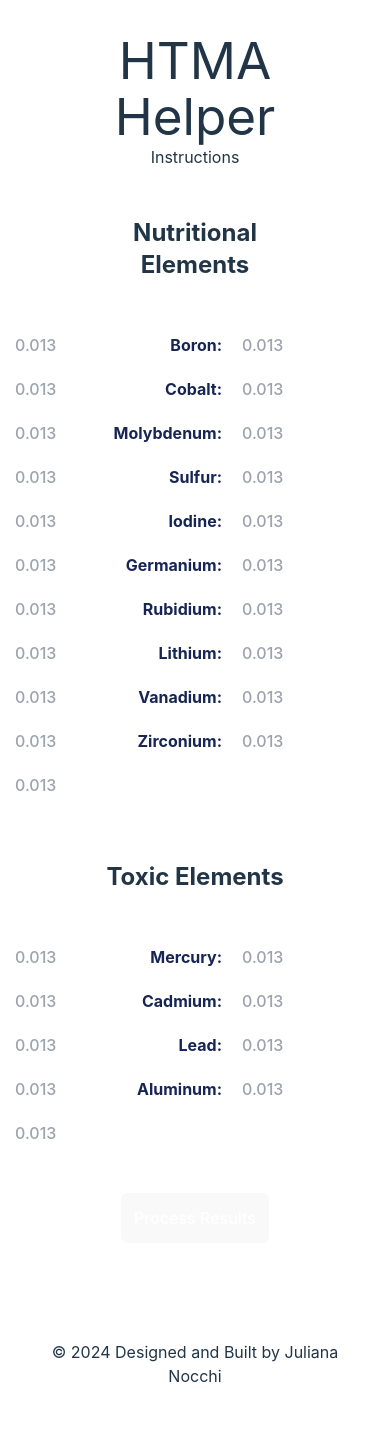
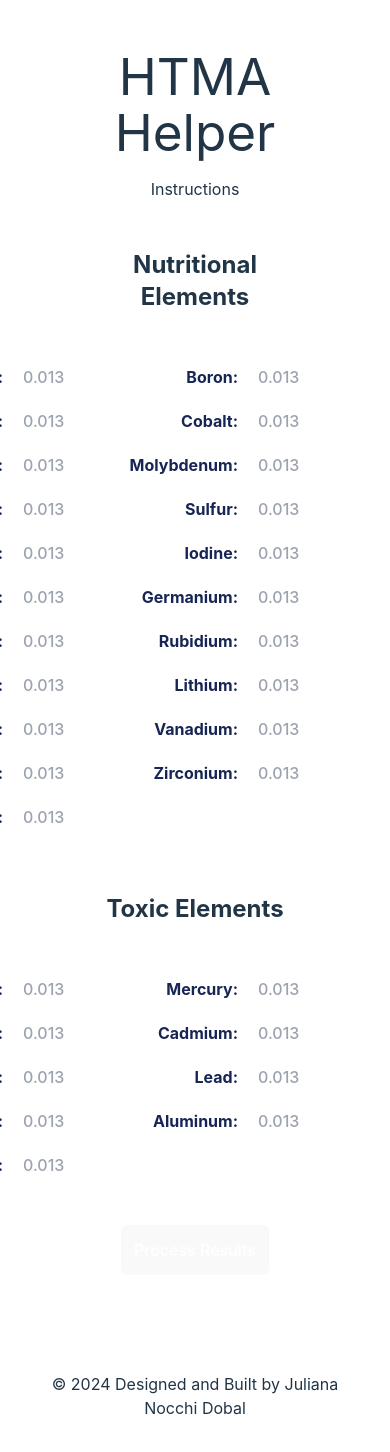
Before and after one commit to junocchi/htma-mapper, a React (Vite) app: page / in a window 390 px wide. Shown: the top 1452 px of the page. Built offline with nearby package versions, Linux system fonts and the light colour scheme.

Commit message:
add upload PDF button and fix elimination table responsiveness

```diff
--- a/src/App.css
+++ b/src/App.css
@@ -3,9 +3,11 @@
 @tailwind utilities;
 
 #root {
-  max-width: 1280px;
+  /* don't change - defined based on the elimination table */
+  max-width: 977px;
   margin: 0 auto;
   padding: 2rem;
+  width: 100%;
   text-align: center;
 }
 
--- a/src/App.tsx
+++ b/src/App.tsx
@@ -1,6 +1,6 @@
 import "./App.css";
 import { Footer } from "./components/Footer/Footer";
-import MineralsForm from "./components/MineralsForm/MineralsForm";
+import { MineralsForm } from "./components/MineralsForm";
 
 export default function App() {
   return (
--- /dev/null
+++ b/src/components/EliminationTable/EliminationTable.css
@@ -0,0 +1,13 @@
+.EliminationTable__container {
+  background-color: #ffffff;
+  padding: 40px;
+  width: 100%;
+}
+
+.EliminationTable__table {
+  display: grid;
+  grid-template-columns: repeat(auto-fill, 150px);
+  grid-gap: 16px;
+  padding: 8px;
+  margin: auto;
+}
--- a/src/components/EliminationTable/EliminationTable.tsx
+++ b/src/components/EliminationTable/EliminationTable.tsx
@@ -1,6 +1,7 @@
 import { type CategorizedMinerals } from "../../types/types";
 
-// Helper function for displaying minerals
+import "./EliminationTable.css";
+
 function renderMinerals(minerals: string[], bgColor: string) {
   return minerals.length > 0 ? (
     minerals.map((mineral, index) => (
@@ -24,12 +25,10 @@ export const EliminationTable = ({
   categorizedMinerals: CategorizedMinerals;
 }) => {
   return (
-    <div className="container mx-auto bg-white p-10">
-      <h2 className="text-2xl font-bold mb-8">
-        Nutritional Elements Elimination
-      </h2>
-      <div className="grid grid-cols-5 gap-4 p-2">
-        <div className="col-span-1 w-36">
+    <div className="EliminationTable__container">
+      <h2 className="text-2xl font-bold mb-8">Elements Elimination</h2>
+      <div className="EliminationTable__table">
+        <div className="col-span-1">
           <h2 className="bg-green-500 rounded-full py-1 px-4 text-slate-950">
             IDEAL/GOOD
           </h2>
--- a/src/components/Footer/Footer.tsx
+++ b/src/components/Footer/Footer.tsx
@@ -2,7 +2,7 @@ export const Footer = () => {
   return (
     <footer className="mt-8 mb-4">
       <hr className="h-px my-8  border-0 dark:bg-slate-300 w-full"></hr>
-      <p>© 2024 Designed and Built by Juliana Nocchi</p>
+      <p>© 2024 Designed and Built by Juliana Nocchi Dobal</p>
     </footer>
   );
 };
--- a/src/components/MineralsForm/MineralsForm.tsx
+++ b/src/components/MineralsForm/MineralsForm.tsx
@@ -4,6 +4,7 @@ import { EliminationTable } from "../EliminationTable/EliminationTable";
 import { CategorizedMinerals, MineralInputs } from "../../types/types";
 import { UserInput } from "../UserInput/UserInput";
 import { distributeMinerals } from "../../helpers/distributeMinerals";
+import { UploadPdfButton } from "../UploadPdfButton/UploadPdfButton";
 
 const nutritionalMinerals = [
   "Calcium",
@@ -27,7 +28,7 @@ const nutritionalMinerals = [
   "Lithium",
   "Vanadium",
   "Zirconium",
-];
+] as const;
 
 const toxicMinerals = [
   "Nickel",
@@ -74,16 +75,19 @@ export const MineralsForm = () => {
   };
 
   return (
+    <>
+      <h1 className="m-4">HTMA Helper</h1>
+
+      <p className="m-4">Instructions</p>
+
+      {/* TODO <UploadPdfButton handleFile={() => console.log("hi")} /> */}
+
       <div>
-      <h1>HTMA Helper</h1>
-      <div>
-        <p>Instructions</p>
-      </div>
         <h2 className="text-2xl font-bold m-12">Nutritional Elements</h2>
 
         {/* Nutritional elements */}
-      <form className="grid grid-cols-2 gap-32 max-w-lg mx-auto">
-        <div className="items-center col-span-1">
+        <form className="grid grid-cols-2 gap-36 max-w-lg mx-auto">
+          <div className="col-span-1">
             {nutritionalMinerals
               .slice(0, Math.ceil(nutritionalMinerals.length / 2))
               .map((mineral) => (
@@ -95,7 +99,7 @@ export const MineralsForm = () => {
               ))}
           </div>
 
-        <div className="items-center col-span-1">
+          <div className="col-span-1">
             {nutritionalMinerals
               .slice(Math.ceil(nutritionalMinerals.length / 2))
               .map((mineral) => (
@@ -109,7 +113,7 @@ export const MineralsForm = () => {
         </form>
 
         <h2 className="text-2xl font-bold m-12">Toxic Elements</h2>
-      <form className="grid grid-cols-2 gap-32 max-w-lg mx-auto">
+        <form className="grid grid-cols-2 gap-36 max-w-lg mx-auto">
           {/* Toxic elements */}
           <div className="items-center col-span-1">
             {toxicMinerals
@@ -135,6 +139,7 @@ export const MineralsForm = () => {
               ))}
           </div>
         </form>
+      </div>
       <div>
         <button
           type="button"
@@ -144,12 +149,10 @@ export const MineralsForm = () => {
           Process Results
         </button>
         {isError ? <div>Error</div> : null}
+      </div>
       {categorizedMinerals && (
         <EliminationTable categorizedMinerals={categorizedMinerals} />
       )}
-      </div>
-    </div>
+    </>
   );
 };
-
-export default MineralsForm;
--- /dev/null
+++ b/src/components/UploadPdfButton/UploadPdfButton.tsx
@@ -0,0 +1,33 @@
+import { useRef } from "react";
+
+type Props = { handleFile: (file: unknown) => void };
+
+export const UploadPdfButton = ({ handleFile }: Props) => {
+  // Create a reference to the hidden file input element
+  const inputRef = useRef<HTMLInputElement>(null);
+
+  return (
+    <>
+      <button
+        className="button-upload"
+        onClick={() => {
+          if (inputRef?.current) {
+            inputRef.current.click();
+          }
+        }}
+      >
+        Upload a file
+      </button>
+      <input
+        type="file"
+        onChange={async (event) => {
+          const files = event.target.files;
+
+          await handleFile(files);
+        }}
+        ref={inputRef}
+        style={{ display: "none" }} // Make the file input element invisible
+      />
+    </>
+  );
+};
--- /dev/null
+++ b/src/components/UploadPdfButton/index.ts
@@ -0,0 +1 @@
+export { UploadPdfButton } from "./UploadPdfButton";
--- a/src/components/UserInput/UserInput.tsx
+++ b/src/components/UserInput/UserInput.tsx
@@ -15,7 +15,7 @@ export const UserInput = ({ label, value, onChange }: Props) => {
   };
 
   return (
-    <div key={label} className="flex items-center mb-3 justify-end -ml-10">
+    <div key={label} className="flex items-center mb-3 -mr-4 justify-end">
       <label htmlFor={label} className="font-bold pr-2">
         {label}:
       </label>
--- a/src/components/index.ts
+++ /dev/null
@@ -1 +0,0 @@
-export { default as Form } from "./MineralsForm/MineralsForm";
```
Also changed, not shown: src/components/MineralsForm/MineralForm.css (added). Lines whose indentation alone changed are shown as unchanged.
